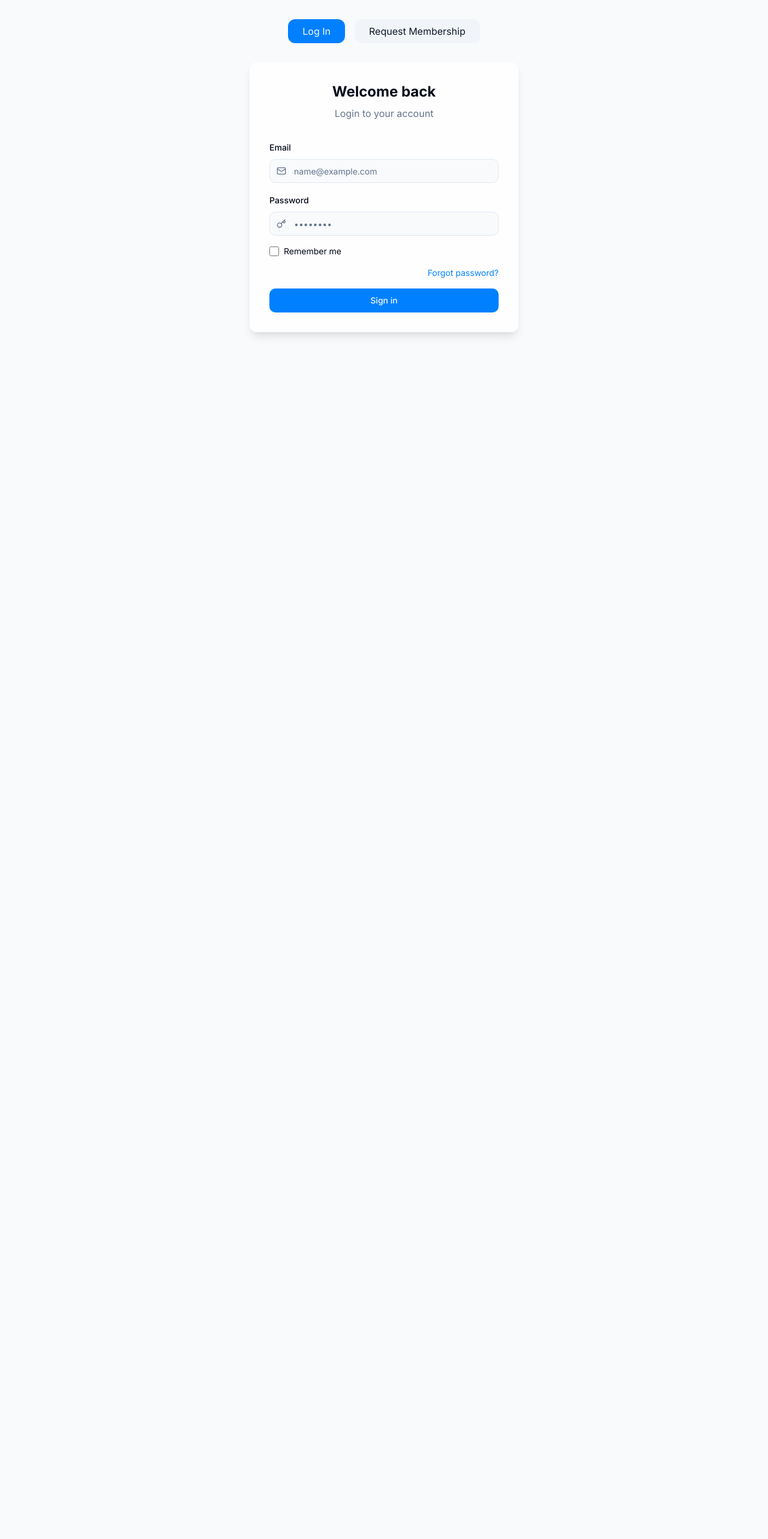
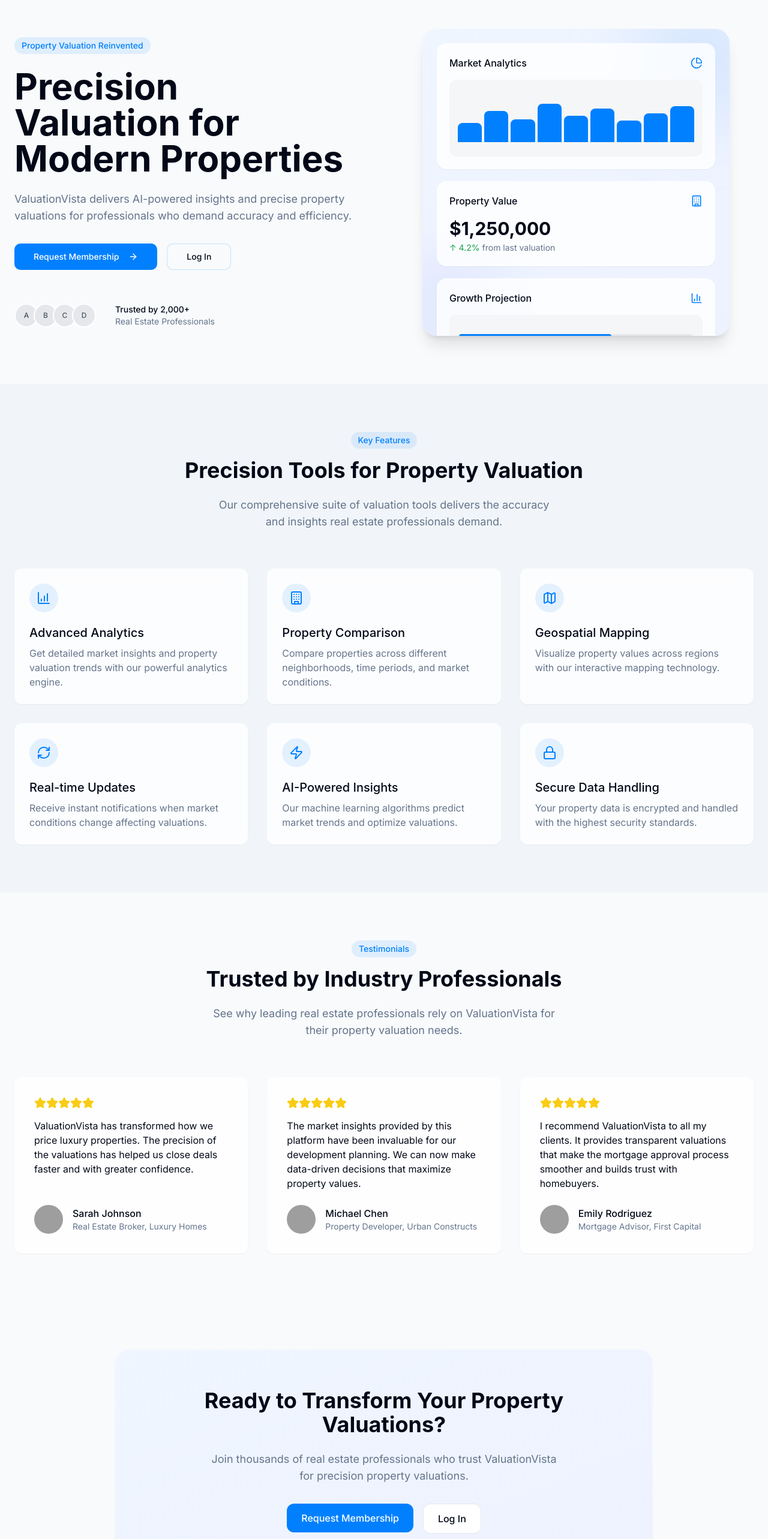
Before and after one commit to devisopen/valuation-vista-landing, a React (Vite) app: page / in a window 1280 px wide. Shown: the part 80-2646 px from the top of the page at 60% size. Before the commit the page ends 800 px from the top, so only its background shows below. Built offline with nearby package versions, Linux system fonts and the light colour scheme; grey boxes are pictures that could not be loaded.

Commit message:
Reverted to edit edt-720b6493-8798-4260-b9dc-0841c886e5d9: "Refactor links to use React Router
- Refactor all anchor tags to use React Router's Link component.
- Add select input for membership registration.
- Add options bank and valuer to the select input."

```diff
--- a/src/layouts/GuestLayout.tsx
+++ b/src/layouts/GuestLayout.tsx
@@ -1,13 +1,17 @@
 
 import React from 'react';
 import { Outlet } from 'react-router-dom';
+import Navbar from '@/components/Navbar';
+import Footer from '@/components/Footer';
 
 const GuestLayout = () => {
   return (
     <div className="min-h-screen flex flex-col">
+      <Navbar />
       <main className="flex-grow">
         <Outlet />
       </main>
+      <Footer />
     </div>
   );
 };
--- a/src/pages/Index.tsx
+++ b/src/pages/Index.tsx
@@ -1,56 +1,78 @@
 
-import React, { useState } from 'react';
+import React, { useEffect } from 'react';
+import { Link } from 'react-router-dom';
 import { motion } from 'framer-motion';
-import { useToast } from "@/hooks/use-toast";
-import Login from '@/pages/auth/Login';
-import Register from '@/pages/auth/Register';
-import Navbar from '@/components/Navbar';
+import Hero from '@/components/Hero';
+import Features from '@/components/Features';
+import Testimonials from '@/components/Testimonials';
+import Footer from '@/components/Footer';
 
 const Index = () => {
-  const [activeTab, setActiveTab] = useState<'login' | 'register'>('login');
-  const { toast } = useToast();
+  useEffect(() => {
+    // Smooth scroll behavior for anchor links
+    document.querySelectorAll('a[href^="#"]').forEach(anchor => {
+      anchor.addEventListener('click', function(e) {
+        e.preventDefault();
+        const target = document.querySelector(this.getAttribute('href') as string);
+        if (target) {
+          target.scrollIntoView({
+            behavior: 'smooth'
+          });
+        }
+      });
+    });
+  }, []);
 
   return (
-    <div className="min-h-screen bg-background">
-      <Navbar />
+    <div className="min-h-screen bg-background smooth-scroll">
+      <Hero />
+      <Features />
+      <Testimonials />
 
-      <div className="container mx-auto px-4 pt-28 pb-16">
-        <div className="max-w-md mx-auto">
-          <div className="mb-8 flex justify-center gap-4">
-            <button
-              onClick={() => setActiveTab('login')}
-              className={`px-6 py-2 rounded-lg transition-colors ${
-                activeTab === 'login'
-                  ? 'bg-primary text-primary-foreground'
-                  : 'bg-secondary text-secondary-foreground hover:bg-secondary/80'
-              }`}
-            >
-              Log In
-            </button>
-            <button
-              onClick={() => setActiveTab('register')}
-              className={`px-6 py-2 rounded-lg transition-colors ${
-                activeTab === 'register'
-                  ? 'bg-primary text-primary-foreground'
-                  : 'bg-secondary text-secondary-foreground hover:bg-secondary/80'
-              }`}
-            >
-              Request Membership
-            </button>
+      {/* CTA Section */}
+      <motion.section
+        initial={{ opacity: 0 }}
+        whileInView={{ opacity: 1 }}
+        viewport={{ once: true }}
+        transition={{ duration: 0.7 }}
+        id="pricing"
+        className="py-20"
+      >
+        <div className="container mx-auto px-4 md:px-6">
+          <div className="glass-card rounded-3xl p-10 md:p-16 text-center max-w-4xl mx-auto bg-gradient-to-br from-blue-50 to-indigo-50">
+            <h2 className="text-3xl md:text-4xl font-display font-bold text-foreground mb-6">
+              Ready to Transform Your Property Valuations?
+            </h2>
+            <p className="text-lg text-muted-foreground mb-8 max-w-xl mx-auto">
+              Join thousands of real estate professionals who trust ValuationVista for precision property valuations.
+            </p>
+            <div className="flex flex-col sm:flex-row gap-4 justify-center">
+              <motion.div
+                whileHover={{ scale: 1.05 }}
+                whileTap={{ scale: 0.95 }}
+              >
+                <Link to="/register">
+                  <button className="bg-primary hover:bg-primary/90 text-white font-medium rounded-lg px-6 py-3 transition-colors w-full">
+                    Request Membership
+                  </button>
+                </Link>
+              </motion.div>
+              <motion.div
+                whileHover={{ scale: 1.05 }}
+                whileTap={{ scale: 0.95 }}
+              >
+                <Link to="/login">
+                  <button className="bg-white text-foreground font-medium rounded-lg px-6 py-3 border border-gray-200 hover:bg-gray-50 transition-colors w-full">
+                    Log In
+                  </button>
+                </Link>
+              </motion.div>
+            </div>
           </div>
+        </div>
+      </motion.section>
 
-          <motion.div
-            key={activeTab}
-            initial={{ opacity: 0, y: 10 }}
-            animate={{ opacity: 1, y: 0 }}
-            exit={{ opacity: 0, y: -10 }}
-            transition={{ duration: 0.3 }}
-            className="glass-card rounded-xl p-6 md:p-8 shadow-lg"
-          >
-            {activeTab === 'login' ? <Login /> : <Register />}
-          </motion.div>
-        </div>
-      </div>
+      <Footer />
     </div>
   );
 };
--- a/src/pages/auth/Login.tsx
+++ b/src/pages/auth/Login.tsx
@@ -2,126 +2,71 @@
 import React from 'react';
 import { useNavigate } from 'react-router-dom';
 import { motion } from 'framer-motion';
-import { useForm } from 'react-hook-form';
-import { z } from 'zod';
-import { zodResolver } from '@hookform/resolvers/zod';
-import { Mail, Key } from 'lucide-react';
-import { Form, FormControl, FormField, FormItem, FormLabel, FormMessage } from '@/components/ui/form';
-import { Input } from '@/components/ui/input';
-import { Button } from '@/components/ui/button';
-import { useToast } from "@/hooks/use-toast";
-
-const loginSchema = z.object({
-  email: z.string().email({ message: "Please enter a valid email address." }),
-  password: z.string().min(1, { message: "Password is required." }),
-  rememberMe: z.boolean().optional(),
-});
-
-type LoginFormValues = z.infer<typeof loginSchema>;
 
 const Login = () => {
   const navigate = useNavigate();
-  const { toast } = useToast();
-
-  const form = useForm<LoginFormValues>({
-    resolver: zodResolver(loginSchema),
-    defaultValues: {
-      email: "",
-      password: "",
-      rememberMe: false,
-    },
-  });
-
-  const onSubmit = (data: LoginFormValues) => {
-    console.log(data);
-    toast({
-      title: "Logging in",
-      description: "Redirecting you to the dashboard.",
-    });
-
-    // Simulate a delay before redirecting
-    setTimeout(() => {
-      navigate('/dashboard');
-    }, 1500);
-  };
 
   return (
-    <div className="w-full">
+    <motion.div
+      initial={{ opacity: 0, y: 20 }}
+      animate={{ opacity: 1, y: 0 }}
+      transition={{ duration: 0.4 }}
+      className="w-full"
+    >
       <div className="mb-8 text-center">
         <h1 className="text-2xl font-bold mb-2">Welcome back</h1>
         <p className="text-muted-foreground">Login to your account</p>
       </div>
 
-      <Form {...form}>
-        <form onSubmit={form.handleSubmit(onSubmit)} className="space-y-4">
-          <FormField
-            control={form.control}
-            name="email"
-            render={({ field }) => (
-              <FormItem>
-                <FormLabel>Email</FormLabel>
-                <FormControl>
-                  <div className="relative">
-                    <Mail className="absolute left-3 top-1/2 -translate-y-1/2 h-4 w-4 text-muted-foreground" />
-                    <Input className="pl-10" placeholder="name@example.com" {...field} />
+      <form className="space-y-4">
+        <div>
+          <label htmlFor="email" className="block text-sm font-medium mb-1">Email</label>
+          <input
+            id="email"
+            type="email"
+            placeholder="name@example.com"
+            className="w-full p-2 rounded-md border border-input bg-background"
+          />
         </div>
-                </FormControl>
-                <FormMessage />
-              </FormItem>
-            )}
+        <div>
+          <label htmlFor="password" className="block text-sm font-medium mb-1">Password</label>
+          <input
+            id="password"
+            type="password"
+            placeholder="••••••••"
+            className="w-full p-2 rounded-md border border-input bg-background"
           />
+        </div>
 
-          <FormField
-            control={form.control}
-            name="password"
-            render={({ field }) => (
-              <FormItem>
-                <FormLabel>Password</FormLabel>
-                <FormControl>
-                  <div className="relative">
-                    <Key className="absolute left-3 top-1/2 -translate-y-1/2 h-4 w-4 text-muted-foreground" />
-                    <Input className="pl-10" type="password" placeholder="••••••••" {...field} />
+        <div className="flex items-center justify-between">
+          <div className="flex items-center">
+            <input id="remember-me" type="checkbox" className="h-4 w-4 mr-2" />
+            <label htmlFor="remember-me" className="text-sm">Remember me</label>
           </div>
-                </FormControl>
-                <FormMessage />
-              </FormItem>
-            )}
-          />
-
-          <FormField
-            control={form.control}
-            name="rememberMe"
-            render={({ field }) => (
-              <FormItem className="flex flex-row items-start space-x-3 space-y-0">
-                <FormControl>
-                  <div className="flex items-center">
-                    <input
-                      type="checkbox"
-                      className="h-4 w-4 mr-2"
-                      checked={field.value}
-                      onChange={field.onChange}
-                    />
-                    <label className="text-sm">Remember me</label>
-                  </div>
-                </FormControl>
-                <FormMessage />
-              </FormItem>
-            )}
-          />
-
-          <div className="flex justify-end">
           <a href="#" className="text-sm text-primary hover:underline">Forgot password?</a>
         </div>
 
-          <Button
-            type="submit"
-            className="w-full bg-primary text-primary-foreground"
+        <button
+          type="button"
+          onClick={() => navigate('/dashboard')}
+          className="w-full bg-primary text-primary-foreground p-2 rounded-md hover:bg-primary/90"
         >
           Sign in
-          </Button>
+        </button>
       </form>
-      </Form>
+
+      <div className="text-center mt-6">
+        <p className="text-sm text-muted-foreground">
+          Don't have an account?{' '}
+          <a
+            href="/register"
+            className="text-primary hover:underline"
+          >
+            Sign up
+          </a>
+        </p>
       </div>
+    </motion.div>
   );
 };
 
--- a/src/pages/auth/Register.tsx
+++ b/src/pages/auth/Register.tsx
@@ -5,7 +5,7 @@ import { motion } from 'framer-motion';
 import { useForm } from 'react-hook-form';
 import { z } from 'zod';
 import { zodResolver } from '@hookform/resolvers/zod';
-import { Building, Mail, User, Key } from 'lucide-react';
+import { Building, Mail, User, Key, Info } from 'lucide-react';
 import { Form, FormControl, FormField, FormItem, FormLabel, FormMessage } from '@/components/ui/form';
 import { Input } from '@/components/ui/input';
 import { Button } from '@/components/ui/button';
@@ -13,7 +13,8 @@ import { Select, SelectContent, SelectItem, SelectTrigger, SelectValue } from '@
 import { useToast } from "@/hooks/use-toast";
 
 const registerSchema = z.object({
-  fullName: z.string().min(2, { message: "Full name must be at least 2 characters." }),
+  firstName: z.string().min(2, { message: "First name must be at least 2 characters." }),
+  lastName: z.string().min(2, { message: "Last name must be at least 2 characters." }),
   email: z.string().email({ message: "Please enter a valid email address." }),
   role: z.enum(["bank", "valuer"], {
     required_error: "Please select a role.",
@@ -23,9 +24,6 @@ const registerSchema = z.object({
   confirmPassword: z.string(),
   acceptTerms: z.boolean().refine(val => val === true, {
     message: "You must accept the terms and conditions.",
-  }),
-  theme: z.enum(["light", "dark", "system"], {
-    required_error: "Please select a theme.",
   }),
 }).refine((data) => data.password === data.confirmPassword, {
   message: "Passwords do not match",
@@ -40,14 +38,14 @@ const Register = () => {
   const form = useForm<RegisterFormValues>({
     resolver: zodResolver(registerSchema),
     defaultValues: {
-      fullName: "",
+      firstName: "",
+      lastName: "",
       email: "",
       role: undefined,
       organization: "",
       password: "",
       confirmPassword: "",
       acceptTerms: false,
-      theme: "system",
     },
   });
 
@@ -55,7 +53,7 @@ const Register = () => {
     console.log(data);
     toast({
       title: "Registration submitted",
-      description: `Your membership request has been received, ${data.fullName}. We'll review it shortly.`,
+      description: "Your membership request has been received. We'll review it shortly.",
     });
   };
 
@@ -73,22 +71,41 @@ const Register = () => {
 
       <Form {...form}>
         <form onSubmit={form.handleSubmit(onSubmit)} className="space-y-4">
+          <div className="grid grid-cols-1 md:grid-cols-2 gap-4">
             <FormField
               control={form.control}
-            name="fullName"
+              name="firstName"
               render={({ field }) => (
                 <FormItem>
-                <FormLabel>Full Name</FormLabel>
+                  <FormLabel>First name</FormLabel>
                   <FormControl>
                     <div className="relative">
                       <User className="absolute left-3 top-1/2 -translate-y-1/2 h-4 w-4 text-muted-foreground" />
-                    <Input className="pl-10" placeholder="John Doe" {...field} />
+                      <Input className="pl-10" placeholder="John" {...field} />
                     </div>
                   </FormControl>
                   <FormMessage />
                 </FormItem>
               )}
             />
+
+            <FormField
+              control={form.control}
+              name="lastName"
+              render={({ field }) => (
+                <FormItem>
+                  <FormLabel>Last name</FormLabel>
+                  <FormControl>
+                    <div className="relative">
+                      <User className="absolute left-3 top-1/2 -translate-y-1/2 h-4 w-4 text-muted-foreground" />
+                      <Input className="pl-10" placeholder="Doe" {...field} />
+                    </div>
+                  </FormControl>
+                  <FormMessage />
+                </FormItem>
+              )}
+            />
+          </div>
 
           <FormField
             control={form.control}
@@ -107,7 +124,6 @@ const Register = () => {
             )}
           />
 
-          <div className="grid grid-cols-1 md:grid-cols-2 gap-4">
           <FormField
             control={form.control}
             name="role"
@@ -129,30 +145,6 @@ const Register = () => {
               </FormItem>
             )}
           />
-
-            <FormField
-              control={form.control}
-              name="theme"
-              render={({ field }) => (
-                <FormItem>
-                  <FormLabel>Preferred Theme</FormLabel>
-                  <Select onValueChange={field.onChange} defaultValue={field.value}>
-                    <FormControl>
-                      <SelectTrigger className="w-full">
-                        <SelectValue placeholder="Select theme preference" />
-                      </SelectTrigger>
-                    </FormControl>
-                    <SelectContent>
-                      <SelectItem value="light">Light</SelectItem>
-                      <SelectItem value="dark">Dark</SelectItem>
-                      <SelectItem value="system">System Default</SelectItem>
-                    </SelectContent>
-                  </Select>
-                  <FormMessage />
-                </FormItem>
-              )}
-            />
-          </div>
 
           <FormField
             control={form.control}
```
Also changed, not shown: 1 other file (tests, documents, lock files or other folders). Lines whose indentation alone changed are shown as unchanged.
